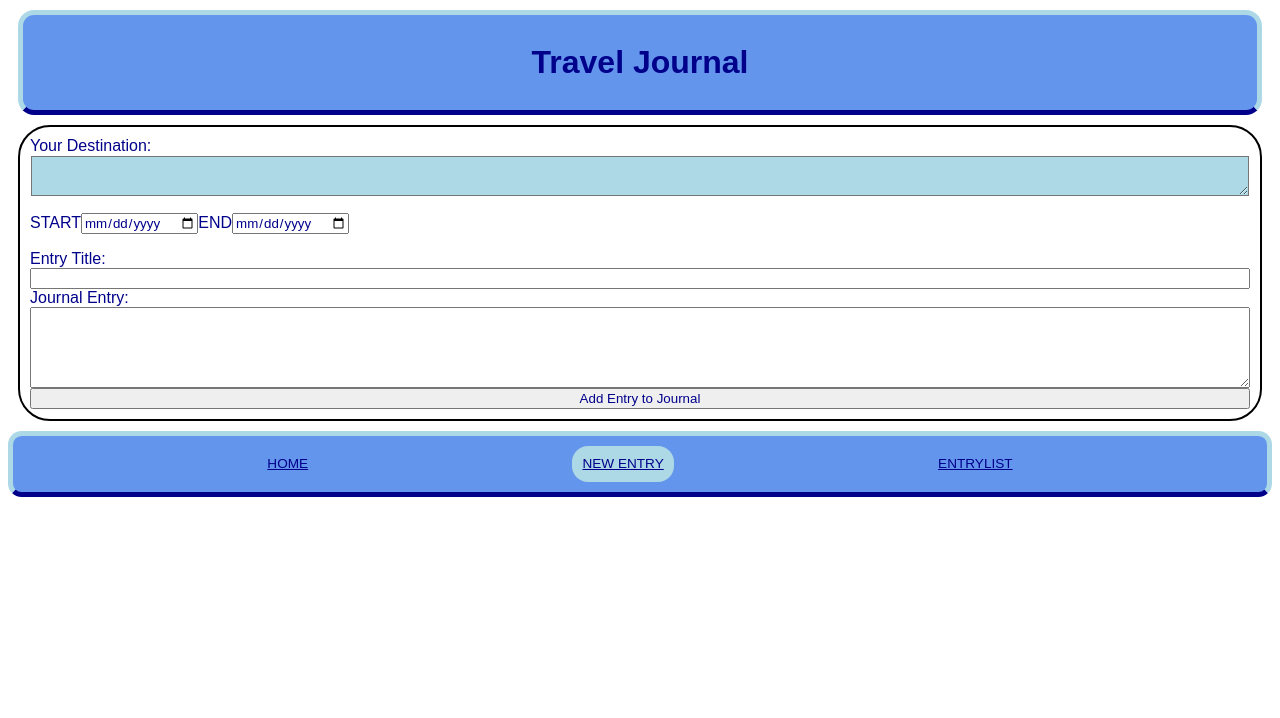
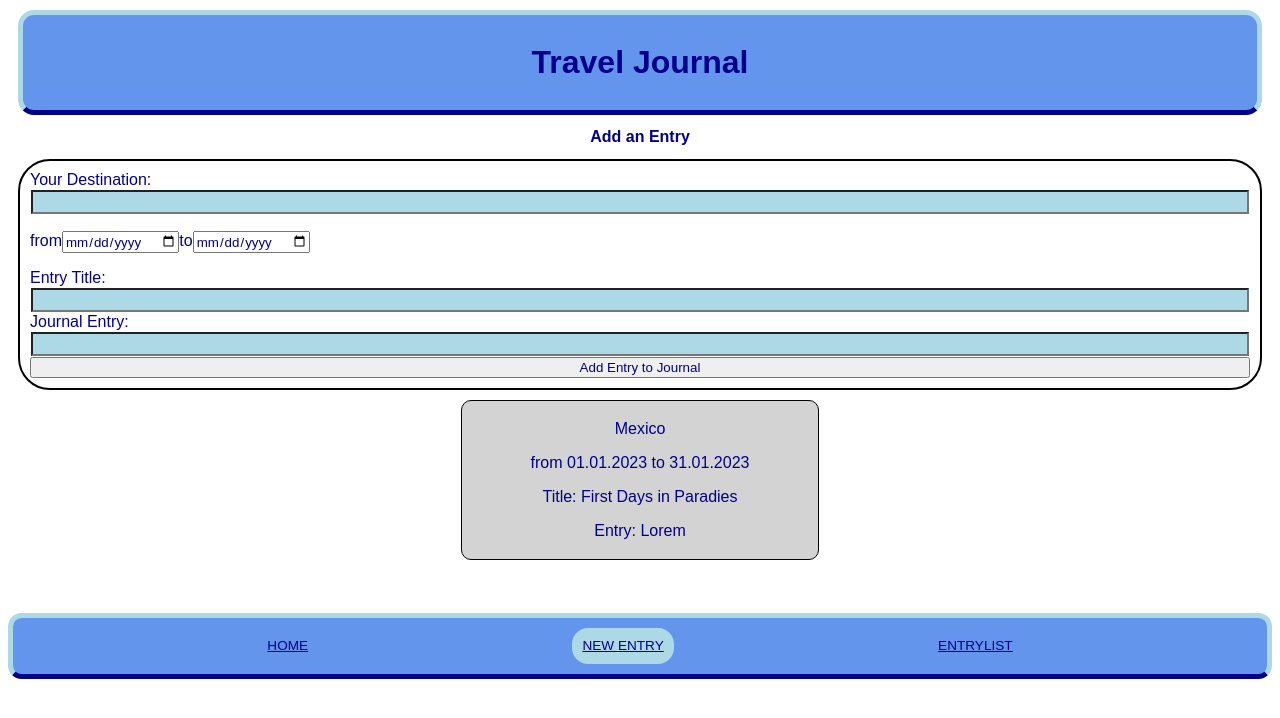
Before and after one commit to IrisHerholz/capstone-project, a Next.js app: page /entryform in a window 1280 px wide. Shown: the top 718 px of the page. Built offline with nearby package versions, Linux system fonts and the light colour scheme.

Commit message:
stylingAndFormIssues

```diff
--- a/components/EntryForm/index.js
+++ b/components/EntryForm/index.js
@@ -1,4 +1,4 @@
-import React from "react";
+
 import styled from "styled-components";
 import { useState } from "react";
 import EntryListComponent from "@/pages/entrylist";
@@ -24,7 +24,6 @@ export default function EntryForm(dData) {
     event.preventDefault();
     setData(entry);
     setIsSubmitClicked(true);
-
   }
   return (
 <>
@@ -36,12 +35,12 @@ export default function EntryForm(dData) {
       onChange={handleChange}
       pattern="^[^\sa0-9].*$"
       required
-      id="destination"
+      id="1"
     />
     <StyledDate>
     <label htmlFor="from">START</label>
       <input
-        id="from"
+        id="2"
         value={entry.from}
         name="from"
         type="date"
@@ -49,7 +48,7 @@ export default function EntryForm(dData) {
       />
       <label htmlFor="to">END</label>
       <input
-        id="to"
+        id="3"
         value={entry.to}
         name="to"
         type="date"
@@ -58,7 +57,7 @@ export default function EntryForm(dData) {
       </StyledDate>
       <label htmlFor="entryTitle">Entry Title:</label>
       <input
-        id="entryTitle"
+        id="4"
         value={entry.entryTitel}
         name="entryTitel"
         type="text"
@@ -69,6 +68,7 @@ export default function EntryForm(dData) {
       />
       <label htmlFor="journalEntry">Journal Entry:</label>
       <textarea
+      id="5"
         value={entry.journalEntry}
         rows="5"
         type="text"
--- a/components/EntryList/index.js
+++ /dev/null
@@ -1,36 +0,0 @@
-import styled from "styled-components";
-import { useState } from "react";
-
-export default function EntryListComponent( data  ) {
-  return (
-    <>
-      <EntryListStyle>
-          <ListEntry key={data.id}>
-          <p> Destination: {data.destination}</p>
-            <p> {data.from}  to  {data.to}</p>
-            <p> Title: {data.entryTitel}</p>
-            <p> Entry: {data.journalEntry}</p>
-          </ListEntry>
-      </EntryListStyle>
-    </>
-  );
-}
-
-
-const ListEntry = styled.li`
-  position: relative;
-  font-size: 1em;
-  text-align: center;
-  list-style-position: inside;
-  background: lightgray;
-  border: 1px solid black;
-  border-radius: 10px;
-  margin: 5px;
-  padding: 3px;
-`;
-const EntryListStyle = styled.ul`
-  max-width: 368px;
-  list-style: none;
-  margin: 0 auto;
-  padding: 0 0 3rem 0;
-`;
--- a/lib/data.js
+++ b/lib/data.js
@@ -1,4 +1,4 @@
-export const titles = [
+export const initialJournalEntry = [
   {
     id: "Jas8s",
     date: "22.12.2022",
--- a/pages/entryform.js
+++ b/pages/entryform.js
@@ -1,8 +1,132 @@
-import EntryForm from "@/components/EntryForm";
+import { useState } from "react";
+import styled from "styled-components";
+
+const initialJournalEntries = [
+  { id: "Jas8s", name: "Mexico", from: "01.01.2023", to: "31.01.2023", entryTitle: "First Days in Paradies",
+   journalEntry: "Lorem "},
+];
+
 export default function EntryFormPage() {
+  const [journalEntries, setJournalEntries] = useState(initialJournalEntries);
   return (
     <>
-   <EntryForm />
+        <header>
+        <Heading>Add an Entry</Heading>
+      </header>
+    <StyledForm
+    onSubmit={(event) => {
+      event.preventDefault();
+
+      const formData = new FormData(event.target);
+      const entryinput = Object.fromEntries(formData);
+
+      setJournalEntries([...journalEntries, {...entryinput}]);
+      event.target.reset();
+    }}
+    >
+    <label htmlFor="destination">Your Destination:</label>
+    <StyledInput
+    type="text"
+      name="name"
+      pattern="^[^\sa0-9].*$"
+      required />
+<StyledDate>
+    <label htmlFor="from">from</label>
+      <input
+        name="from"
+        type="date"
+      />
+      <label htmlFor="to">to</label>
+      <input
+        name="to"
+        type="date"
+      />
+      </StyledDate>
+      <label htmlFor="entryTitle">Entry Title:</label>
+      <StyledInput
+        id="entryTitle"
+        name="entryTitle"
+        type="text"
+        maxLength="33"
+       // pattern="^[^\sa0-9].*$"
+        required
+      />
+      <label htmlFor="journalEntry">Journal Entry:</label>
+      <StyledInput
+      id="journalEntry"
+        rows="10"
+        type="text"
+        name="journalEntry"
+        maxLength="200"
+        pattern="^[^\sa0-9].*$"
+        required
+      />
+         <button type="submit"> Add Entry to Journal </button>
+    </StyledForm>
+    <EntryListStyle>
+      {journalEntries.map((journalEntry) => {
+        return (
+          <ListEntry key={journalEntry.id}>
+          <p> {journalEntry.name}</p>
+        <p> from {journalEntry.from} to {journalEntry.to}</p>
+
+   <p>  Title: {journalEntry.entryTitle}</p>
+           <p> Entry: {journalEntry.journalEntry}</p>
+          </ListEntry>
+        );
+      })}
+    </EntryListStyle>
     </>
   );
 }
+
+//StyledComponent
+const ListEntry = styled.li`
+  position: relative;
+  font-size: 1em;
+  text-align: center;
+  list-style-position: inside;
+  background: lightgray;
+  border: 1px solid black;
+  border-radius: 10px;
+  margin: 5px;
+  padding: 3px;
+`;
+const EntryListStyle = styled.ul`
+  max-width: 368px;
+  list-style: none;
+  margin: 0 auto;
+  padding: 0 0 3rem 0;
+`;
+const StyledInput = styled.input`
+padding: 1px;
+margin: 1px;
+font-size: 1em;
+font-weight: bold;
+text-decoration: none;
+background-color: lightblue;
+display: center;
+`;
+
+const StyledForm = styled.form`
+  display: grid;
+  top: 50px;
+  border: 2px solid black;
+  border-radius: 2rem;
+  color: drakblue;
+  gap: 0,5rem;
+  padding: 10px;
+  margin: 10px;
+  background-color: #white;
+`;
+
+const StyledDate = styled.p`
+display: center;
+flex-direction: row;
+gap: 3em;
+`;
+const Heading = styled.h2`
+  position: relative;
+  text-align: center;
+  font-size: 1em;
+`;
--- a/pages/entrylist.js
+++ b/pages/entrylist.js
@@ -1,23 +1,9 @@
-import EntryListComponent from "@/components/EntryList";
-import styled from "styled-components";
+import EntryForm from "@/components/EntryForm";
 
-
-export default function EntryListPage(data) {
+export default function EntryFormPage() {
   return (
     <>
-    <main>
-      <header>
-        <Heading>Your Entries</Heading>
-      </header>
-       <EntryListComponent data={data}
-        />
-      </main>
+    <EntryForm  />
     </>
   );
 }
-
-const Heading = styled.h2`
-  position: relative;
-  text-align: center;
-  font-size: 1, 2em;
-`;
--- a/pages/index.js
+++ b/pages/index.js
@@ -2,7 +2,6 @@ import styled from "styled-components";
 import { useState } from "react";
 
 import EntryForm from "@/components/EntryForm";
-
 
 export default function Landingpage() {
   const [output, setOutput] = useState("");
```
